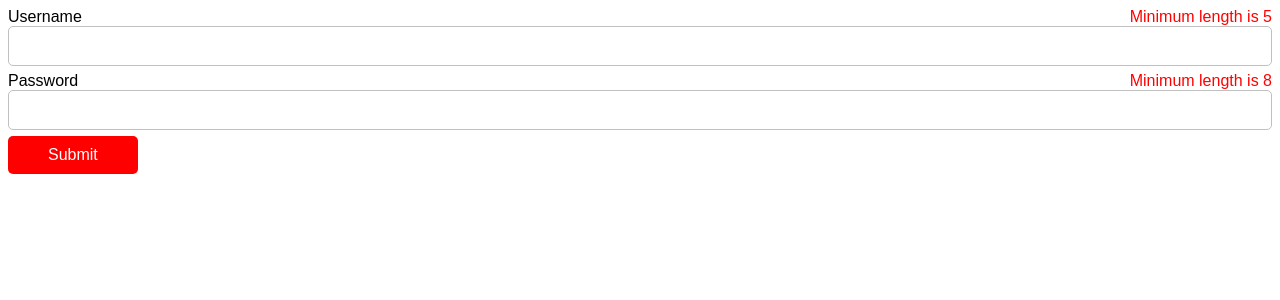
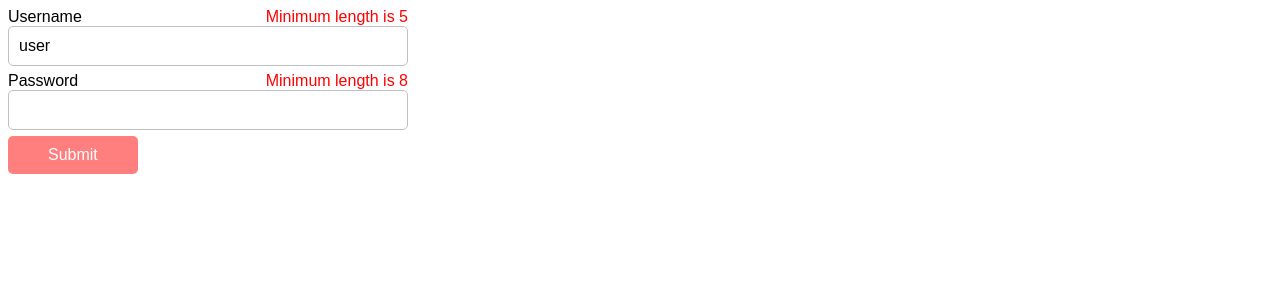
Before and after one commit to sidharthpunathil/trying-out-vuejs, a JavaScript app: page / in a window 1280 px wide. Shown: the top 300 px of the page. Built offline with nearby package versions, Linux system fonts and the light colour scheme.

Commit message:
submitting the form

```diff
--- a/App.vue
+++ b/App.vue
@@ -1,12 +1,19 @@
 <template>
     <div>
+        <form class="form" @submit.prevent="submit">
             <my-input
                 name="Username"
                 :rules="{ required: true, min: 5}"
+                :value="username.value"
+                @update="update"
+                type="text"
             />
             <my-input
                 name="Password"
                 :rules="{ required: true, min: 8}"
+                :value="password.value"
+                @update="update"
+                type="password"
             />
 
             <my-button
@@ -14,6 +21,7 @@
                 background="red"
                 :disabled="!valid"
             />
+        </form>
     </div>
 </template>
 
@@ -27,7 +35,29 @@
         },
         data() {
             return {
-                valid: true
+                username: {
+                    value: 'user',
+                    valid: false
+                },
+                password: {
+                    value: '',
+                    valid: false
+                }
+            }
+        },
+        computed: {
+            valid() {
+                return this.username.valid && this.password.valid
+            }
+        },
+        methods: {
+            submit() {
+            },
+            update(payload) {
+                this[payload.name.toLowerCase()] = {
+                    value: payload.value,
+                    valid: payload.valid
+                }
             }
         }
    }
@@ -37,4 +67,9 @@
     body {
         font-family:  Arial;
     }
+
+    .form {
+        max-width: 400px;
+        width: 50%;
+    }
 </style>
--- a/myInput.vue
+++ b/myInput.vue
@@ -6,8 +6,9 @@
         </div>
         <input
             :id="name"
-            type="text"
-            v-model="value"
+            :type="type"
+            :value="value"
+            @input="input"
         />
     </div>
 </template>
@@ -20,23 +21,36 @@
                 required: true
             },
             rules: {
-                type: Object, // minimum and required
-            }
-        },
-        data() {
-            return {
-                value: ''
+                type: Object // minimum and required
+            },
+            value: {
+                type: String
+            },
+            type: {
+                type: String
             }
         },
         computed: {
             error() {
-               if (this.rules.required && !this.value=== 0){
+                return this.validate(this.value)
+            }
+        },
+        methods: {
+            validate(value) {
+               if (this.rules.required && !value === 0) {
                   return 'Required'
                }
 
-               if(this.rules.min && this.value.length < this.rules.min){
+               if(this.rules.min && value.length < this.rules.min) {
                    return `Minimum length is ${this.rules.min}`
                }
+            },
+            input($evt) {
+                this.$emit('update', {
+                    value: $evt.target.value,
+                    name: this.name,
+                    valid: this.validate($evt.target.value) ? false : true
+                })
             }
         }
     }
```
Lines whose indentation alone changed are shown as unchanged.
